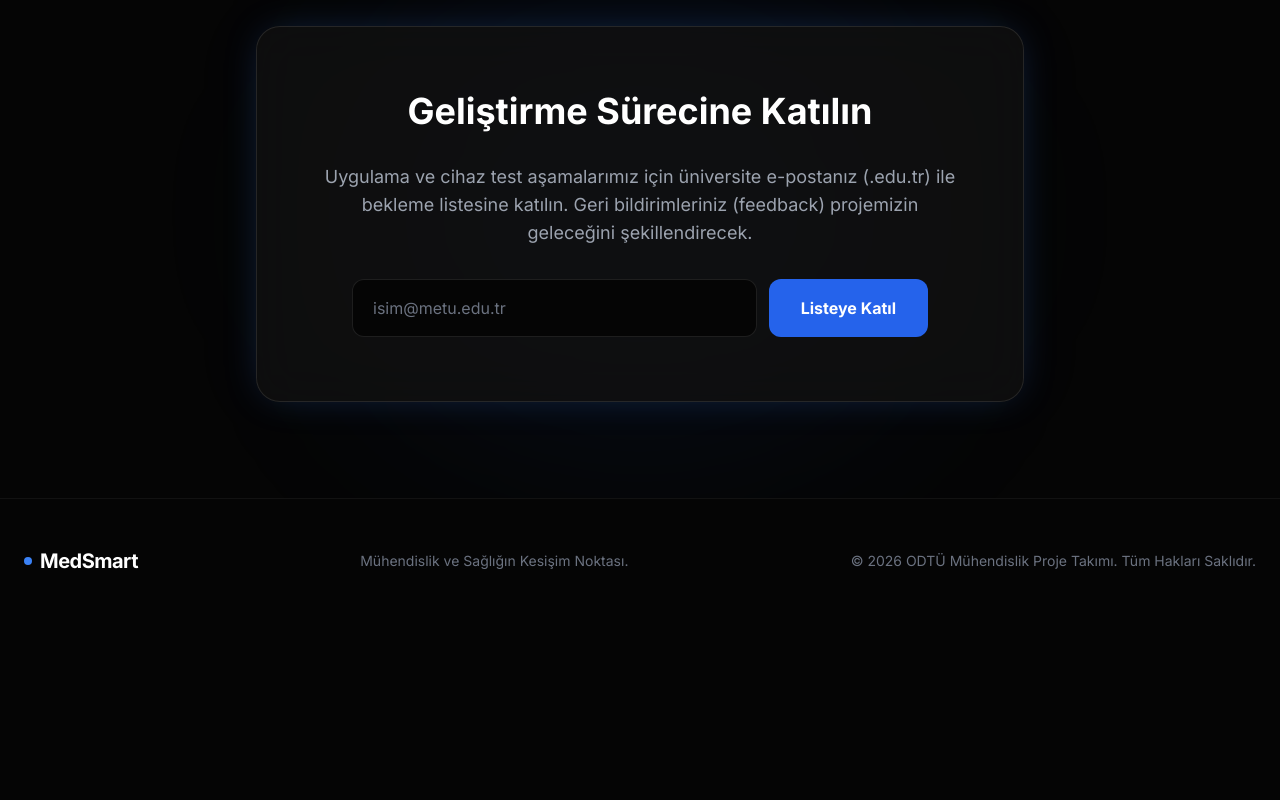
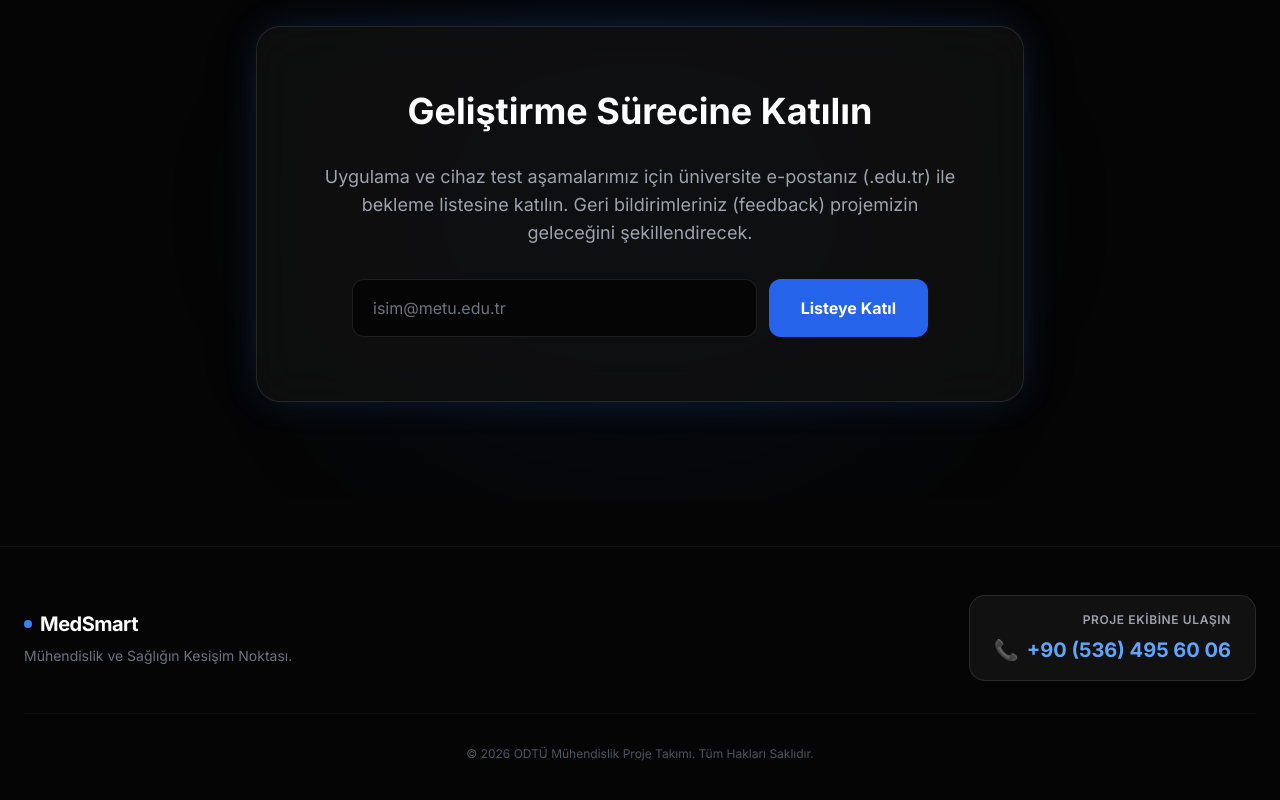
Before and after one commit to medionfas16-commits/red, a plain HTML site: page index.html in a window 1280 px wide. Shown: the part 2619-3419 px from the top of the page. Before the commit the page ends 3242 px from the top, so only its background shows below. Drawn offline with nearby package versions, Linux system fonts and the light colour scheme.

Commit message:
Update index.html

```diff
--- a/index.html
+++ b/index.html
@@ -185,13 +185,28 @@
         </div>
     </section>
 
-    <footer class="bg-deep py-12 px-6 border-t border-white/5">
-        <div class="max-w-7xl mx-auto flex flex-col md:flex-row justify-between items-center gap-6 text-gray-500 text-sm">
-            <div class="font-bold text-xl text-white tracking-tight flex items-center gap-2">
-                <div class="w-2 h-2 bg-blue-500 rounded-full"></div>
-                MedSmart
+   <footer class="bg-deep py-12 px-6 border-t border-white/5 mt-12">
+        <div class="max-w-7xl mx-auto flex flex-col md:flex-row justify-between items-center gap-8 text-gray-500 text-sm">
+
+            <div class="flex flex-col items-center md:items-start gap-2 text-center md:text-left">
+                <div class="font-bold text-xl text-white tracking-tight flex items-center gap-2">
+                    <div class="w-2 h-2 bg-blue-500 rounded-full box-glow"></div>
+                    MedSmart
+                </div>
+                <p>Mühendislik ve Sağlığın Kesişim Noktası.</p>
             </div>
-            <p>Mühendislik ve Sağlığın Kesişim Noktası.</p>
+
+            <div class="flex flex-col items-center md:items-end gap-2 bg-white/5 px-6 py-4 rounded-2xl border border-white/10">
+                <span class="text-gray-400 text-xs uppercase tracking-wider font-semibold">Proje Ekibine Ulaşın</span>
+                <a href="tel:+905364956006" class="text-xl font-bold text-blue-400 hover:text-blue-300 transition-colors flex items-center gap-2 group">
+                    <span class="group-hover:scale-110 transition-transform">📞</span>
+                    +90 (536) 495 60 06
+                </a>
+            </div>
+
+        </div>
+
+        <div class="max-w-7xl mx-auto border-t border-white/5 mt-8 pt-8 text-center text-gray-600 text-xs">
             <p>© 2026 ODTÜ Mühendislik Proje Takımı. Tüm Hakları Saklıdır.</p>
         </div>
     </footer>
```
